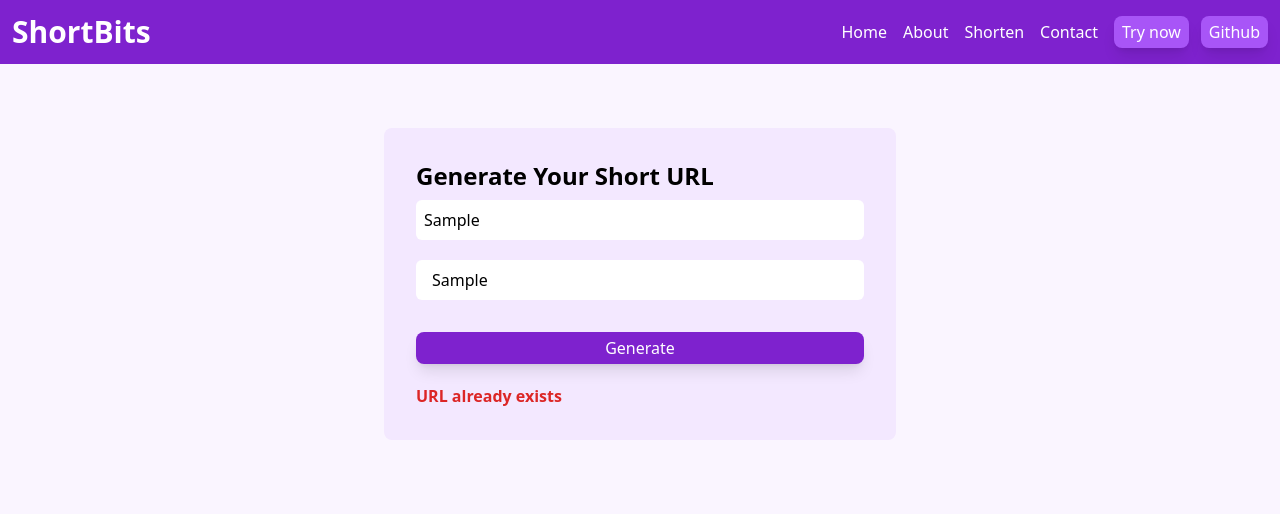
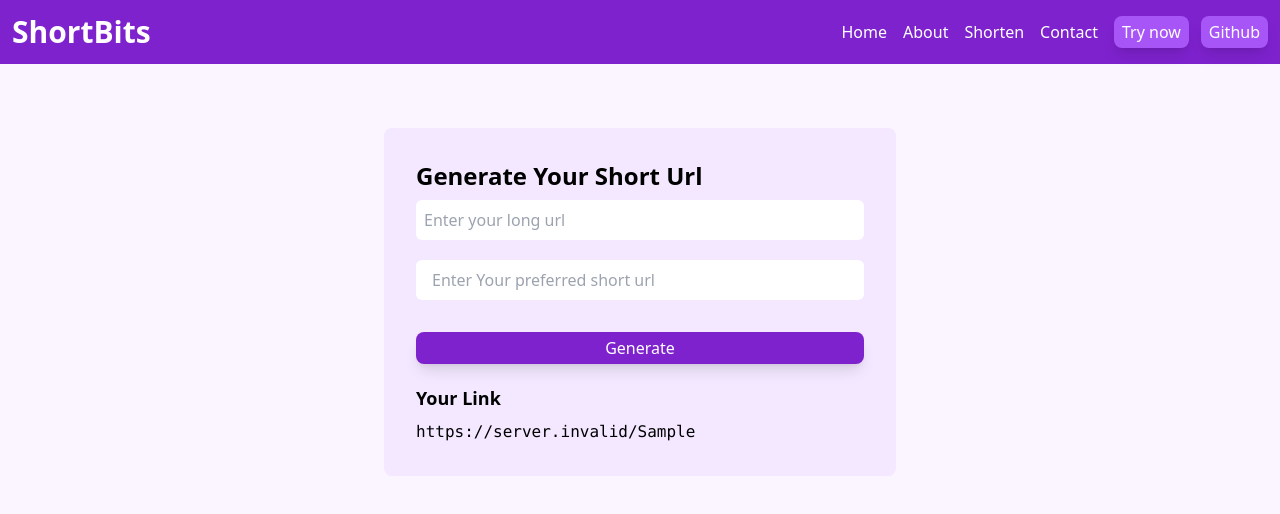
Before and after one commit to jay1535/URL_SHORTNER, a Next.js app in the folder shortbits/: page /shorten in a window 1280 px wide. Both pictures are taken after typing "Sample", "Sample" into the empty fields and a click on the button "Generate". Shown: the top 514 px of the page. Built offline with nearby package versions, Linux system fonts and the light colour scheme; no server answers.

Commit message:
Update page.js

```diff
--- a/shortbits/app/shorten/page.js
+++ b/shortbits/app/shorten/page.js
@@ -1,83 +1,62 @@
-"use client";
-
-import React, { useState } from "react";
-import Link from "next/link";
+"use client"
+import React, { useState } from 'react'
+import Link from 'next/link'
 
 const Shorten = () => {
-  const [url, setUrl] = useState("");
-  const [shorturl, setShorturl] = useState("");
-  const [generated, setGenerated] = useState("");
-  const [error, setError] = useState("");
+    const [url, setUrl] = useState("")
+    const [shorturl,setShorturl]=useState("")
+    const [generated,setGenerated]=useState("")
 
-  const generate = async () => {
-    if (!url || !shorturl) {
-      setError("Both fields are required!");
-      return;
+    const generate =()=>{
+      const myHeaders = new Headers();
+myHeaders.append("Content-Type", "application/json");
+
+const raw = JSON.stringify({
+  "url": url,
+  "shorturl": shorturl
+});
+
+const requestOptions = {
+  method: "POST",
+  headers: myHeaders,
+  body: raw,
+  redirect: "follow"
+};
+
+fetch("/api/generate", requestOptions)
+  .then((response) => response.json())
+  .then((result) => {
+    setGenerated(`${process.env.NEXT_PUBLIC_HOST}/${shorturl}`)
+    setUrl("")
+    setShorturl("")
+    console.log(result)
+
+  })
+
+  .catch((error) => console.error(error));
     }
 
-    setError("");
-    try {
-      const response = await fetch("/api/generate", {
-        method: "POST",
-        headers: { "Content-Type": "application/json" },
-        body: JSON.stringify({ url, shorturl }),
-      });
-
-      const result = await response.json();
-
-      if (result.success) {
-        setGenerated(`${process.env.NEXT_PUBLIC_HOST}/${shorturl}`);
-        setUrl("");
-        setShorturl("");
-      } else {
-        setError(result.message || "An error occurred while generating the short URL.");
-      }
-    } catch (err) {
-      console.error(err);
-      setError("An unexpected error occurred. Please try again.");
-    }
-  };
 
   return (
-    <div className="mx-auto max-w-lg bg-purple-100 my-16 p-8 rounded-lg flex flex-col gap-2">
-      <h1 className="font-bold text-2xl">Generate Your Short URL</h1>
-      <div className="flex flex-col gap-5">
-        <input
-          type="text"
-          value={url}
-          className="p-2 focus:outline-purple-600 rounded-md"
-          placeholder="Enter your long URL"
-          onChange={(e) => setUrl(e.target.value)}
-        />
+    <div className='mx-auto max-w-lg bg-purple-100 my-16 p-8  rounded-lg flex flex-col gap-2 '>
+      <h1 className='font-bold text-2xl '>Generate Your Short Url</h1>
+      <div className='flex flex-col gap-5'>
+        <input type="text"  value={url} className="p-2 focus:outline-purple-600  rounded-md" placeholder="Enter your long url" onChange={e=>{
+          setUrl(e.target.value)
+        }} />
 
-        <input
-          type="text"
-          value={shorturl}
-          className="p-4 py-2 focus:outline-purple-600 rounded-md"
-          placeholder="Enter your preferred short URL"
-          onChange={(e) => setShorturl(e.target.value)}
-        />
+        <input type='text' value={shorturl} className="p-4 py-2 focus:outline-purple-600  rounded-md" placeholder='Enter Your preferred short url'onChange={e=>{
+          setShorturl(e.target.value)
+        }}/>
 
-        <button
-          className="bg-purple-700 rounded-lg shadow-lg py-1 px-2 my-3 text-white"
-          onClick={generate}
-        >
-          Generate
-        </button>
+        <button className='bg-purple-700 rounded-lg shadow-lg py-1 px-2 my-3 text-white' onClick={generate} >Generate</button>
+
       </div>
+      {generated && <>
+       <span className='font-bold text-lg'>Your Link</span> <code> <Link href=  {generated} target="_blank">{generated}</Link>
+        </code></>}
+    </div>
+  )
+}
 
-      {error && <span className="text-red-600 font-bold">{error}</span>}
-
-      {generated && (
-        <div className="mt-4">
-          <span className="font-bold text-lg">Your Link:</span>
-          <Link href={generated} target="_blank">
-            <a className="text-blue-600 underline">{generated}</a>
-          </Link>
-        </div>
-      )}
-    </div>
-  );
-};
-
-export default Shorten;
+export default Shorten
```
